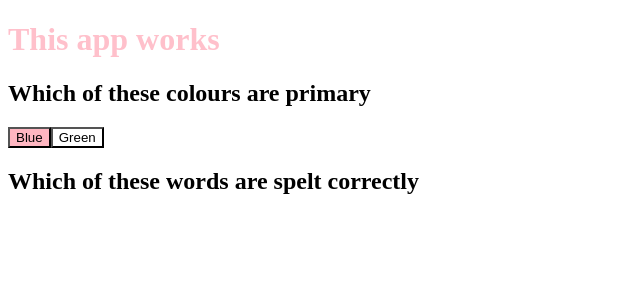
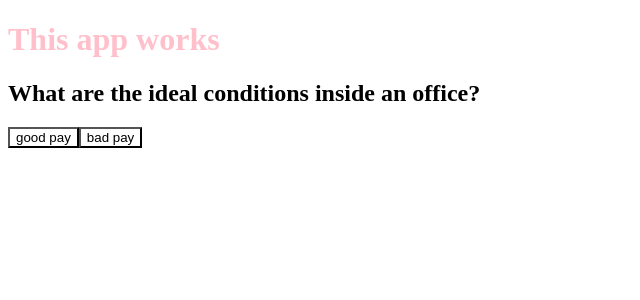
Before and after one commit to FaridahAbdulsalam/tech-test, a React (Vite) app: page / in a window 1280 px wide. Shown: the top 300 px of the page, without its empty margins (0-640 px from the left). Built offline with nearby package versions, Linux system fonts and the light colour scheme.

Commit message:
questions and options implemented dynamically

```diff
--- a/src/App.tsx
+++ b/src/App.tsx
@@ -1,11 +1,14 @@
-import { SetStateAction, useState } from 'react';
+import { useState } from 'react';
 import './App.scss';
 import Question from './components/Question';
 import ToggleButton from './components/ToggleButton';
+import { questions } from './questions';
 
 function App() {
 
-  const [selectedOption, setSelectedOption] = useState<string>("optionA")
+  const [selectedOption, setSelectedOption] = useState<string>("")
+  const [currentQuestion, setCurrentQuestion] = useState<number>(2)
+  const [isLocked, setLocked] = useState<boolean>(false)
 
  const handleToggle = (option: string) => {
   setSelectedOption(option);
@@ -15,11 +18,8 @@ function App() {
   return (
     <>
     <h1>This app works</h1>
-    <Question label={'Which of these colours are primary'}/>
-    <ToggleButton optionA={"Blue"} optionB={"Green"} selectedOption={selectedOption} correctAnswer='Green' onToggle={handleToggle} />
-
-    <Question label={'Which of these words are spelt correctly'}/>
-
+    <Question label={questions[currentQuestion].question}/>
+    <ToggleButton optionA={questions[currentQuestion].options[0]} optionB={questions[currentQuestion].options[1]}  selectedOption={selectedOption} correctAnswer={questions[currentQuestion].correctAnswers} onToggle={handleToggle} />
 
       </>
   )
--- a/src/components/ToggleButton.tsx
+++ b/src/components/ToggleButton.tsx
@@ -6,7 +6,7 @@ type ToggleProps = {
     optionB : string,
     optionC?: string,
     selectedOption: string,
-    correctAnswer: string,
+    correctAnswer: string[],
     onToggle: (oprion: string) => void;
 }
 
--- /dev/null
+++ b/src/questions.ts
@@ -0,0 +1,27 @@
+
+export const questions = [
+    {
+        question: "Which of these colours are primary?",
+        options: ["Blue", "Green", "Yellow", "Orange", "Red", "Purple"],
+        correctAnswers: ["Blue", "Red", "Yellow"],
+    },
+
+    {
+        question: "Which of these words are spelt correctly",
+        options: ["enourmous", "enormous", "gigantic", "gijantic"],
+        correctAnswers: ["enormous", "gigantic"]
+    },
+
+    {
+        question: "What are the ideal conditions inside an office?",
+        options: ["good pay", "bad pay", "lots of meetings", "less meetings", "free coffee, expensive coffee"],
+        correctAnswers: ["good pay", "lots of meetings", "free coffee"]
+    },
+
+    {
+        question: "Which of these singers are British?",
+        options: ["Beyonce", "Ed Sheeran", "Celine Dion", "Jessie J"],
+        correctAnswers: ["Ed Sheeran", "Jessie J"]
+    }
+
+]
```
